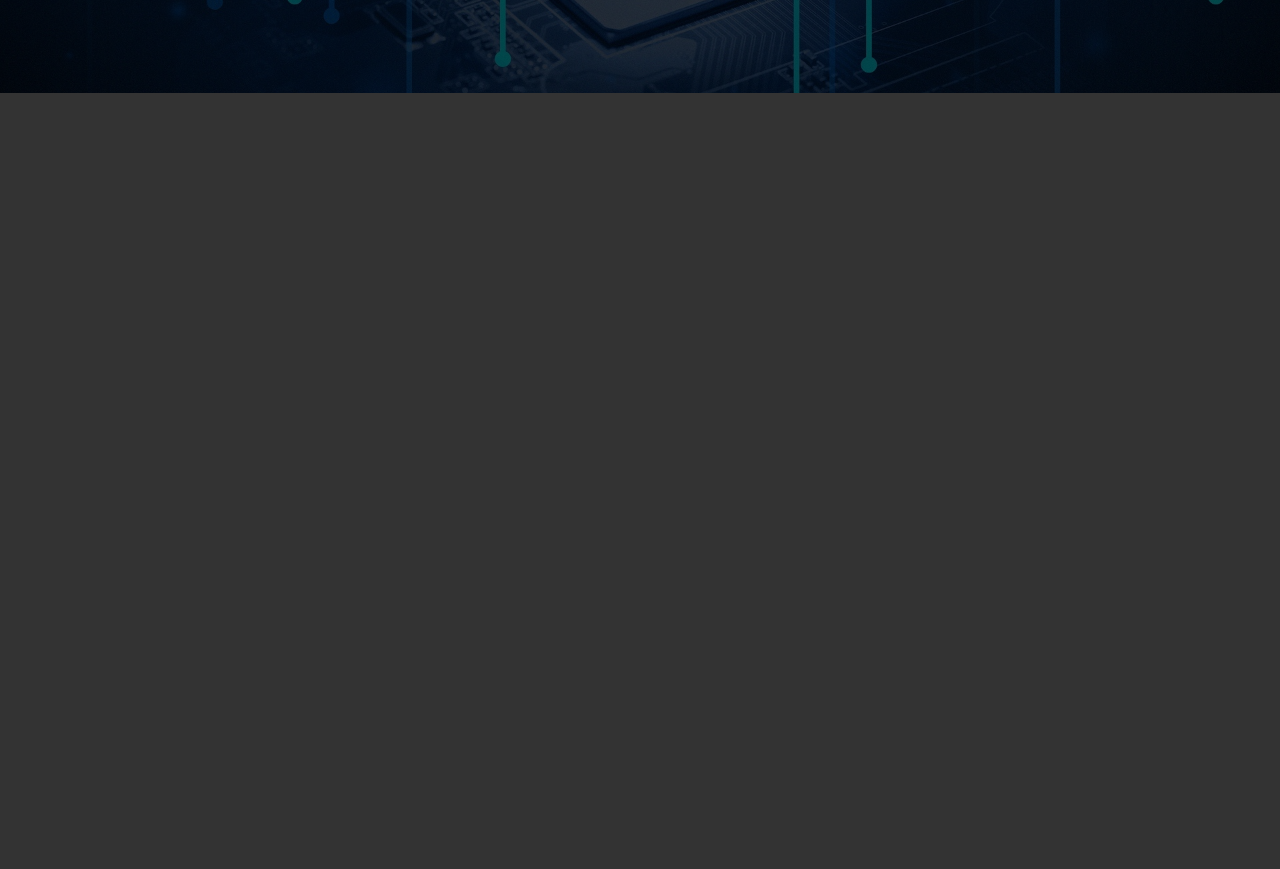
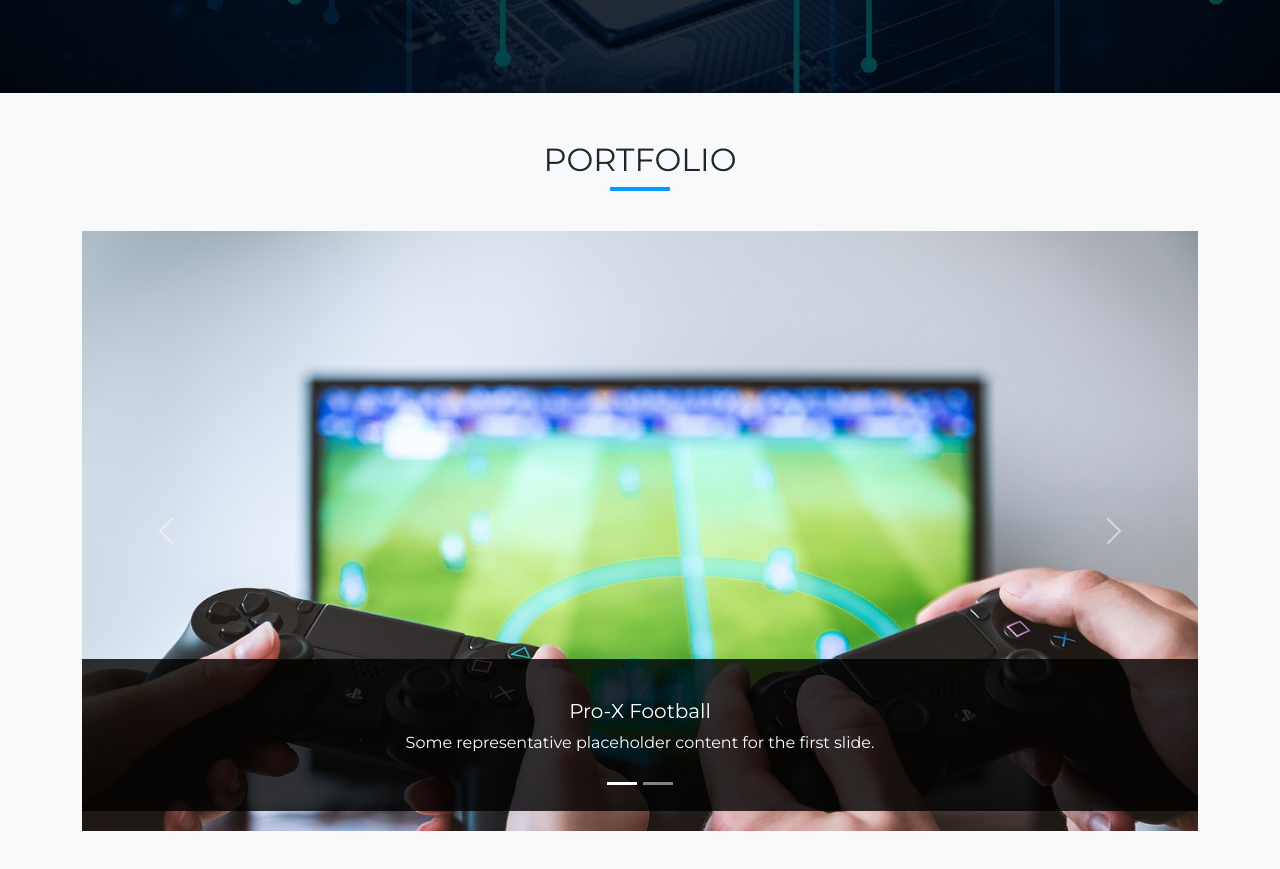
Before and after one commit to marcinrataj/gamerpage, a plain HTML site: page index.html in a window 1280 px wide. Shown: the part 1624-2493 px from the top of the page. Before the commit the page ends 1717 px from the top, so only its background shows below. Drawn offline with nearby package versions, Linux system fonts and the light colour scheme.

Commit message:
add carousel, heading, p, change cards from 3 to 2, styling, correct the HTML code add background images

```diff
--- a/index.html
+++ b/index.html
@@ -134,7 +134,50 @@
     </div>
   </section>
 
+  <section id="portfolio" class="portfolio bg-light p-5">
+    <h2 class="section-title">portfolio</h2>
+    <div class="underline"></div>
 
+    <div class="container">
+
+      <div id="carouselExampleIndicators" class="carousel slide d-none d-lg-block">
+        <div class="carousel-indicators">
+          <button type="button" data-bs-target="#carouselExampleIndicators" data-bs-slide-to="0" class="active"
+            aria-current="true" aria-label="Slide 1"></button>
+          <button type="button" data-bs-target="#carouselExampleIndicators" data-bs-slide-to="1"
+            aria-label="Slide 2"></button>
+        </div>
+        <div class="carousel-inner">
+
+          <div class="carousel-item active">
+            <img src="./img/gaming-2259191_1280.jpg" class="d-block w-100" alt="Okładka gry Pro-X Football">
+            <div class="carousel-caption d-none d-md-block">
+              <h5>Pro-X Football</h5>
+              <p>Some representative placeholder content for the first slide.</p>
+            </div>
+          </div>
+          <div class="carousel-item">
+            <img src="./img/mercedes-benz-1470136_1280.jpg" class="d-block w-100" alt="Okładka gry Racing GT">
+            <div class="carousel-caption d-none d-md-block">
+              <h5>Racing GT</h5>
+              <p>Some representative placeholder content for the second slide.</p>
+            </div>
+          </div>
+        </div>
+        <button class="carousel-control-prev" type="button" data-bs-target="#carouselExampleIndicators"
+          data-bs-slide="prev">
+          <span class="carousel-control-prev-icon" aria-hidden="true"></span>
+          <span class="visually-hidden">Previous</span>
+        </button>
+        <button class="carousel-control-next" type="button" data-bs-target="#carouselExampleIndicators"
+          data-bs-slide="next">
+          <span class="carousel-control-next-icon" aria-hidden="true"></span>
+          <span class="visually-hidden">Next</span>
+        </button>
+      </div>
+
+    </div>
+  </section>
 
 
 
--- a/sass/main.scss
+++ b/sass/main.scss
@@ -157,6 +157,24 @@ header.hero-img {
 	}
 }
 
+.portfolio{
+	.carousel-item{
+		height: 600px;
+	}
+
+	.carousel-caption{
+		left: 0;
+		right: 0;
+		padding: 40px 0;
+		background-color: rgba(0, 0, 0, .8);
+	}
+
+	.carousel-indicators{
+		padding-bottom: 20px;
+	}
+}
+
+
 @media (min-width: 768px) {
 	.hero-text {
 		h1 {
```
Also changed, not shown: css/main.css, img/gaming-2259191_1280.jpg (added), img/mercedes-benz-1470136_1280.jpg (added), 2 other files.
